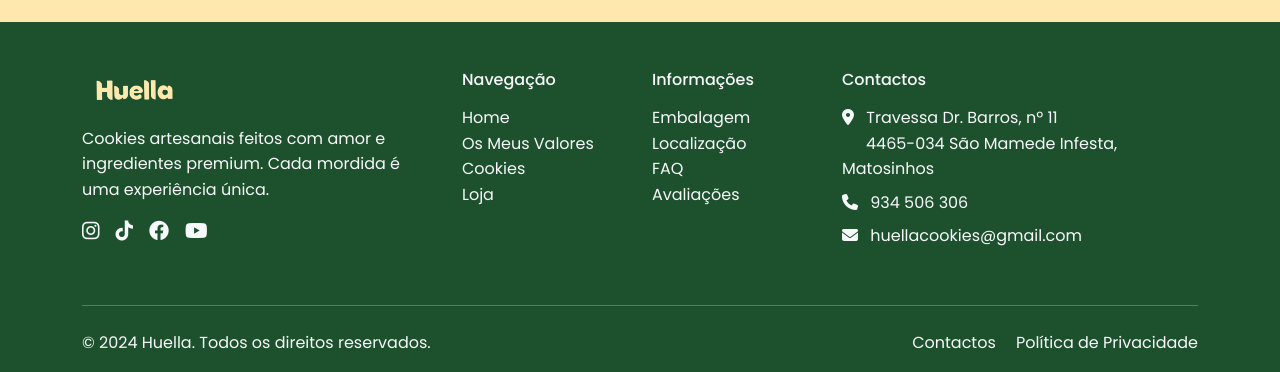
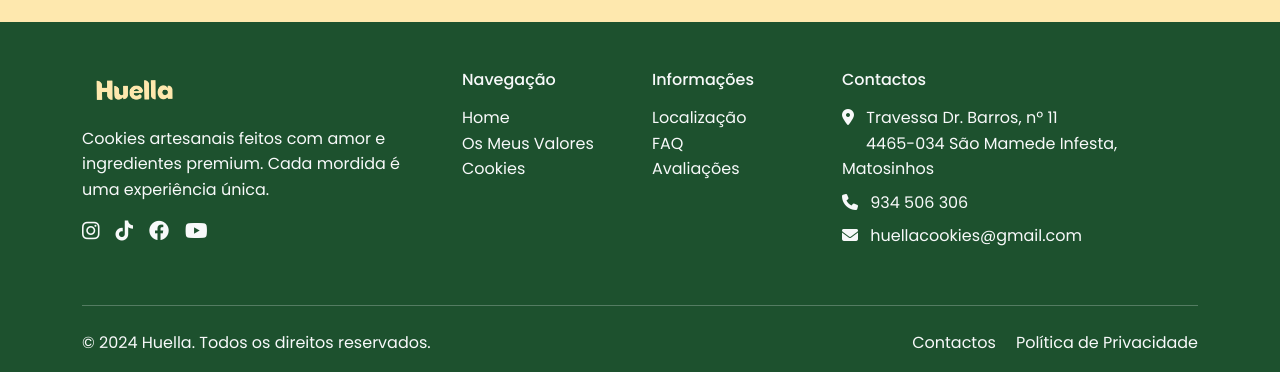
Before and after one commit to pedromcfg/huella, a Node server app: page / in a window 1280 px wide. Shown: the part 2863-3235 px from the top of the page. Run offline with Node 20, Linux system fonts and the light colour scheme.

Commit message:
Initial commit: Website completo Huella Cookies

```diff
--- a/index.html
+++ b/index.html
@@ -63,14 +63,8 @@
                 <a class="nav-link" href="#" data-route="/cookies">
                     <i class="fas fa-cookie-bite me-2"></i>Os Nossos Cookies
                 </a>
-                <a class="nav-link" href="#" data-route="/embalagem">
-                    <i class="fas fa-recycle me-2"></i>Embalagem Sustentável
-                </a>
                 <a class="nav-link" href="#" data-route="/onde-estamos">
                     <i class="fas fa-map-marker-alt me-2"></i>Onde Estamos
-                </a>
-                <a class="nav-link" href="#" data-route="/loja">
-                    <i class="fas fa-store me-2"></i>Loja
                 </a>
                 <a class="nav-link" href="#" data-route="/contactos">
                     <i class="fas fa-envelope me-2"></i>Contactos
@@ -119,7 +113,7 @@
             <div id="cart-empty" class="text-center py-5">
                 <i class="fas fa-shopping-cart fa-3x text-muted mb-3"></i>
                 <p class="text-muted">O seu carrinho está vazio</p>
-                <a href="#" class="btn btn-huella-primary" data-route="/loja">Ir para a Loja</a>
+                <a href="#" class="btn btn-huella-primary" data-route="/cookies">Ver Cookies</a>
             </div>
             <div id="cart-summary" class="mt-4 pt-4 border-top" style="display: none;">
                 <div class="d-flex justify-content-between mb-3">
@@ -127,7 +121,7 @@
                     <strong id="cart-total">€0.00</strong>
                 </div>
                 <div class="d-grid gap-2">
-                    <a href="#" class="btn btn-huella-outline" data-route="/loja">Continuar Comprando</a>
+                    <a href="#" class="btn btn-huella-outline" data-route="/cookies">Continuar Comprando</a>
                     <button class="btn btn-huella-primary" onclick="proceedToCheckout()">Finalizar Compra</button>
                 </div>
             </div>
@@ -168,14 +162,12 @@
                         <li><a href="#" class="text-light text-decoration-none" data-route="/">Home</a></li>
                         <li><a href="#" class="text-light text-decoration-none" data-route="/quem-somos">Os Meus Valores</a></li>
                         <li><a href="#" class="text-light text-decoration-none" data-route="/cookies">Cookies</a></li>
-                        <li><a href="#" class="text-light text-decoration-none" data-route="/loja">Loja</a></li>
                     </ul>
                 </div>
 
                 <div class="col-lg-2 col-md-6 mb-4">
                     <h6 class="text-light mb-3">Informações</h6>
                     <ul class="list-unstyled">
-                        <li><a href="#" class="text-light text-decoration-none" data-route="/embalagem">Embalagem</a></li>
                         <li><a href="#" class="text-light text-decoration-none" data-route="/onde-estamos">Localização</a></li>
                         <li><a href="#" class="text-light text-decoration-none" data-route="/faq">FAQ</a></li>
                         <li><a href="#" class="text-light text-decoration-none" data-route="/reviews">Avaliações</a></li>
--- a/public/css/style.css
+++ b/public/css/style.css
@@ -92,6 +92,18 @@ body {
 }
 
 /* ===== OFFCANVAS MENU STYLES ===== */
+.offcanvas {
+    transition: transform 0.3s ease-in-out !important;
+}
+
+.offcanvas.showing {
+    transition: transform 0.3s ease-in-out !important;
+}
+
+.offcanvas-backdrop {
+    transition: opacity 0.3s ease-in-out !important;
+}
+
 .huella-offcanvas-header {
     background-color: var(--huella-green);
     color: var(--huella-white);
--- a/public/js/main.js
+++ b/public/js/main.js
@@ -27,6 +27,29 @@ document.addEventListener('DOMContentLoaded', function() {
             }
         });
     });
+
+    // ===== CLOSE OFFCANVAS MENU ON LINK CLICK =====
+    const offcanvasMenu = document.getElementById('offcanvasMenu');
+    if (offcanvasMenu) {
+        // Fechar menu quando um link é clicado (com animação suave)
+        offcanvasMenu.addEventListener('click', function(e) {
+            const link = e.target.closest('.nav-link[data-route]');
+            if (link) {
+                // Pequeno delay para permitir que o clique seja processado primeiro
+                setTimeout(() => {
+                    // Usar Bootstrap API para fechar o offcanvas com animação
+                    const bsOffcanvas = bootstrap.Offcanvas.getInstance(offcanvasMenu);
+                    if (bsOffcanvas) {
+                        bsOffcanvas.hide();
+                    } else {
+                        // Se não existe instância, criar uma nova e fechar
+                        const newOffcanvas = new bootstrap.Offcanvas(offcanvasMenu);
+                        newOffcanvas.hide();
+                    }
+                }, 50);
+            }
+        });
+    }
 
     // ===== CART FUNCTIONALITY =====
     let cart = JSON.parse(localStorage.getItem('huellaCart')) || [];
--- a/public/js/pages.js
+++ b/public/js/pages.js
@@ -84,7 +84,7 @@ async function renderHomePage(data) {
                         <h1 class="huella-fade-in">Cookies Artesanais "sin Huella"</h1>
                         <p class="lead huella-fade-in">Mais do que cookies, são uma obra de arte feita à mão, sem ingredientes de origens animal. Descobre os sabores únicos que podes partilhar.</p>
                         <div class="d-flex gap-3 huella-fade-in">
-                            <a href="#" data-route="/loja" class="btn btn-huella-primary btn-lg">
+                            <a href="#" data-route="/cookies" class="btn btn-huella-primary btn-lg">
                                 <i class="fas fa-shopping-cart me-2"></i>Encomenda Já
                             </a>
                             <a href="#" data-route="/cookies" class="btn btn-huella-outline btn-lg">
@@ -272,7 +272,7 @@ async function renderAboutPage(data) {
                         <h2 class="text-white mb-3">Faça Parte da Nossa História</h2>
                         <p class="text-white-50 mb-4">Junte-se a quem já descobriu o sabor único dos nossos cookies artesanais veganos.</p>
                         <div class="d-flex gap-3 justify-content-center">
-                            <a href="#" data-route="/loja" class="btn btn-light btn-lg">
+                            <a href="#" data-route="/cookies" class="btn btn-light btn-lg">
                                 <i class="fas fa-shopping-cart me-2"></i>Encomendar Agora
                             </a>
                             <a href="#" data-route="/contactos" class="btn btn-outline-light btn-lg">
@@ -449,7 +449,7 @@ async function renderCookiesPage(data) {
                         <h2 class="text-white mb-3">Pronto para Experimentar?</h2>
                         <p class="text-white-50 mb-4">Escolha os seus sabores favoritos e receba cookies frescos em casa</p>
                         <div class="d-flex gap-3 justify-content-center">
-                            <a href="#" data-route="/loja" class="btn btn-light btn-lg">
+                            <a href="#" data-route="/cookies" class="btn btn-light btn-lg">
                                 <i class="fas fa-shopping-cart me-2"></i>Encomendar Agora
                             </a>
                             <a href="#" data-route="/contactos" class="btn btn-outline-light btn-lg">
@@ -467,7 +467,11 @@ async function renderCookiesPage(data) {
 async function renderLocationPage(data) {
     const address = data.site.address;
     const contact = data.site.contact;
-    const mapEmbed = 'https://www.google.com/maps/embed?pb=!1m18!1m12!1m3!1d3112.123456789!2d-9.139123456789!3d38.7123456789!2m3!1f0!2f0!3f0!3m2!1i1024!2i768!4f13.1!3m3!1m2!1s0x0%3A0x0!2zMzjCsDQyJzQ0LjQiTiA5wrAwOCcyMC44Ilc!5e0!3m2!1spt!2spt!4v1234567890123!5m2!1spt!2spt';
+    // Construir endereço completo para o mapa
+    const fullAddress = `${address.street}, ${address.postalCode} ${address.city}, ${address.country}`;
+    // Usar formato simples do Google Maps que funciona sem API key
+    // Este formato usa a pesquisa do Google Maps e converte para embed
+    const mapEmbed = `https://www.google.com/maps?q=${encodeURIComponent(fullAddress)}&t=&z=15&ie=UTF8&iwloc=&output=embed`;
 
     return `
         <!-- Hero Section -->
@@ -535,7 +539,7 @@ async function renderLocationPage(data) {
                                 <h3 class="card-title text-huella-green mb-4">
                                     <i class="fas fa-map me-2"></i>Localização
                                 </h3>
-                                <div class="map-container" style="height: 300px; border-radius: 10px; overflow: hidden;">
+                                <div class="map-container" style="height: 300px; border-radius: 10px; overflow: hidden; position: relative;">
                                     <iframe
                                         src="${mapEmbed}"
                                         width="100%"
@@ -543,11 +547,12 @@ async function renderLocationPage(data) {
                                         style="border:0;"
                                         allowfullscreen=""
                                         loading="lazy"
-                                        referrerpolicy="no-referrer-when-downgrade">
+                                        referrerpolicy="no-referrer-when-downgrade"
+                                        frameborder="0">
                                     </iframe>
                                 </div>
                                 <div class="mt-3">
-                                    <a href="https://maps.google.com/?q=${encodeURIComponent(address.street + ', ' + address.city)}" target="_blank" class="btn btn-huella-primary">
+                                    <a href="https://maps.google.com/?q=${encodeURIComponent(fullAddress)}" target="_blank" class="btn btn-huella-primary">
                                         <i class="fas fa-directions me-2"></i>Obter Direções
                                     </a>
                                 </div>
@@ -566,7 +571,7 @@ async function renderLocationPage(data) {
                         <h2 class="text-white mb-3">Visite-nos Hoje!</h2>
                         <p class="text-white-50 mb-4">Venha conhecer o sabor único dos nossos cookies frescos e a nossa equipa acolhedora.</p>
                         <div class="d-flex gap-3 justify-content-center">
-                            <a href="https://maps.google.com/?q=${encodeURIComponent(address.street + ', ' + address.city)}" target="_blank" class="btn btn-light btn-lg">
+                            <a href="https://maps.google.com/?q=${encodeURIComponent(fullAddress)}" target="_blank" class="btn btn-light btn-lg">
                                 <i class="fas fa-directions me-2"></i>Obter Direções
                             </a>
                             <a href="#" data-route="/contactos" class="btn btn-outline-light btn-lg">
@@ -767,7 +772,7 @@ async function renderContactPage(data) {
                             <div class="card-body p-0">
                                 <div class="map-container" style="height: 400px; border-radius: 10px; overflow: hidden;">
                                     <iframe
-                                        src="https://www.google.com/maps/embed?pb=!1m18!1m12!1m3!1d3112.123456789!2d-9.139123456789!3d38.7123456789!2m3!1f0!2f0!3f0!3m2!1i1024!2i768!4f13.1!3m3!1m2!1s0x0%3A0x0!2zMzjCsDQyJzQ0LjQiTiA5wrAwOCcyMC44Ilc!5e0!3m2!1spt!2spt!4v1234567890123!5m2!1spt!2spt"
+                                        src="${mapEmbed}"
                                         width="100%"
                                         height="100%"
                                         style="border:0;"
@@ -789,9 +794,9 @@ async function renderContactPage(data) {
                 <div class="row justify-content-center text-center">
                     <div class="col-lg-8">
                         <h2 class="text-white mb-3">Pronto para Encomendar?</h2>
-                        <p class="text-white-50 mb-4">Visite a nossa loja online e descubra todos os sabores disponíveis.</p>
+                        <p class="text-white-50 mb-4">Descubra todos os sabores disponíveis e escolha os seus favoritos.</p>
                         <div class="d-flex gap-3 justify-content-center">
-                            <a href="#" data-route="/loja" class="btn btn-light btn-lg">
+                            <a href="#" data-route="/cookies" class="btn btn-light btn-lg">
                                 <i class="fas fa-shopping-cart me-2"></i>Encomendar Agora
                             </a>
                             <a href="tel:${contactInfo.contact.phone}" class="btn btn-outline-light btn-lg">
@@ -1148,16 +1153,6 @@ async function renderReviewsPage(data) {
     `;
 }
 
-// Renderizar Packaging Page (simplificado)
-async function renderPackagingPage(data) {
-    return `
-        <div class="container py-5">
-            <h1>Embalagem Sustentável</h1>
-            <p>Esta página será implementada em breve.</p>
-        </div>
-    `;
-}
-
 // Renderizar 404 Page
 async function render404Page() {
     return `
@@ -1182,7 +1177,6 @@ if (typeof module !== 'undefined' && module.exports) {
         renderShopPage,
         renderFAQPage,
         renderReviewsPage,
-        renderPackagingPage,
         render404Page
     };
 }
--- a/public/js/router.js
+++ b/public/js/router.js
@@ -276,7 +276,7 @@ const SITE_DATA = {
   "faqs": [
     {
       "question": "Como posso fazer uma encomenda?",
-      "answer": "Pode encomendar através da nossa loja online ou visitar-nos na nossa loja física em São Mamede Infesta, Matosinhos."
+      "answer": "Pode visitar-nos na nossa loja física em São Mamede Infesta, Matosinhos, ou entrar em contacto connosco através dos nossos contactos."
     },
     {
       "question": "Qual é o prazo de entrega?",
@@ -311,9 +311,7 @@ const routes = {
     '/': 'home',
     '/quem-somos': 'about',
     '/cookies': 'cookies',
-    '/embalagem': 'packaging',
     '/onde-estamos': 'location',
-    '/loja': 'shop',
     '/contactos': 'contact',
     '/faq': 'faq',
     '/reviews': 'reviews',
@@ -385,23 +383,9 @@ async function renderPage(route) {
                     content.innerHTML = '<div class="container py-5"><h1>Carregando...</h1></div>';
                 }
                 break;
-            case '/embalagem':
-                if (typeof renderPackagingPage !== 'undefined') {
-                    content.innerHTML = await renderPackagingPage(data);
-                } else {
-                    content.innerHTML = '<div class="container py-5"><h1>Carregando...</h1></div>';
-                }
-                break;
             case '/onde-estamos':
                 if (typeof renderLocationPage !== 'undefined') {
                     content.innerHTML = await renderLocationPage(data);
-                } else {
-                    content.innerHTML = '<div class="container py-5"><h1>Carregando...</h1></div>';
-                }
-                break;
-            case '/loja':
-                if (typeof renderShopPage !== 'undefined') {
-                    content.innerHTML = await renderShopPage(data);
                 } else {
                     content.innerHTML = '<div class="container py-5"><h1>Carregando...</h1></div>';
                 }
@@ -449,9 +433,7 @@ function getPageTitle(route) {
         '/': 'Huella - Cookies Artesanais',
         '/quem-somos': 'Os Meus Valores',
         '/cookies': 'Os Nossos Cookies',
-        '/embalagem': 'Embalagem Sustentável',
         '/onde-estamos': 'Onde Estamos',
-        '/loja': 'Loja',
         '/contactos': 'Contactos',
         '/faq': 'FAQ',
         '/reviews': 'Avaliações'
@@ -470,10 +452,6 @@ async function renderAboutPage(data) {
 async function renderCookiesPage(data) {
     // Será implementado
     return '<div class="container py-5"><h1>Os Nossos Cookies</h1></div>';
-}
-
-async function renderPackagingPage(data) {
-    return '<div class="container py-5"><h1>Embalagem Sustentável</h1></div>';
 }
 
 async function renderLocationPage(data) {
```
